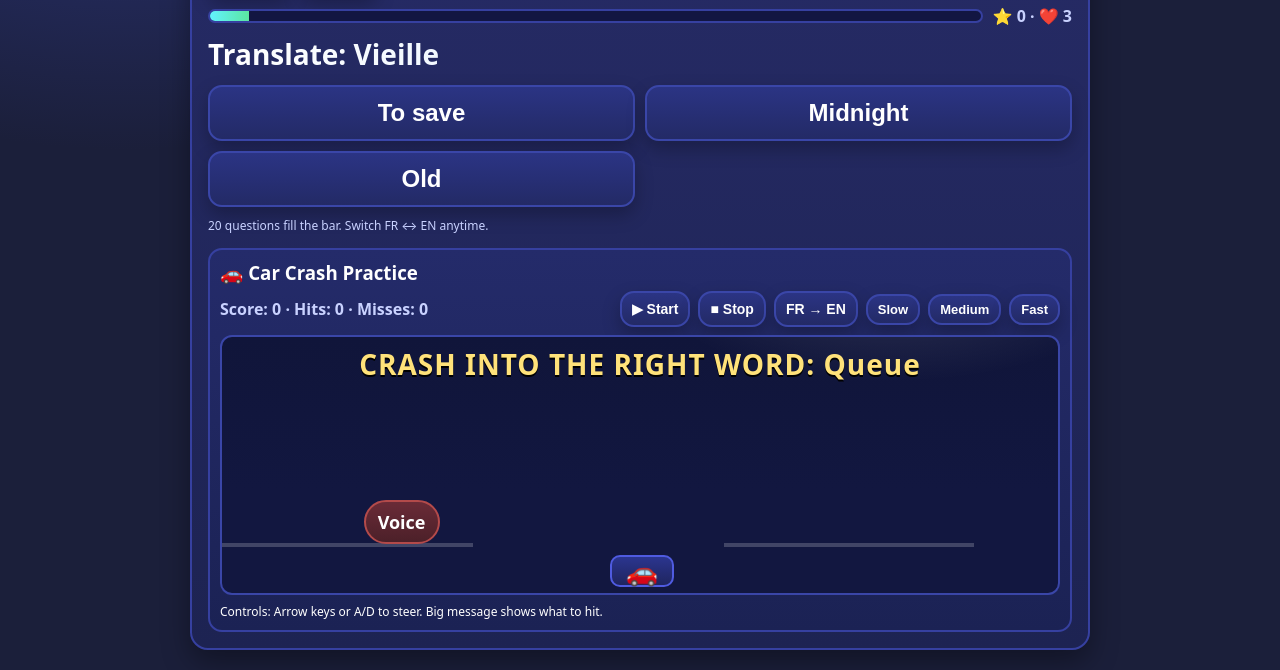
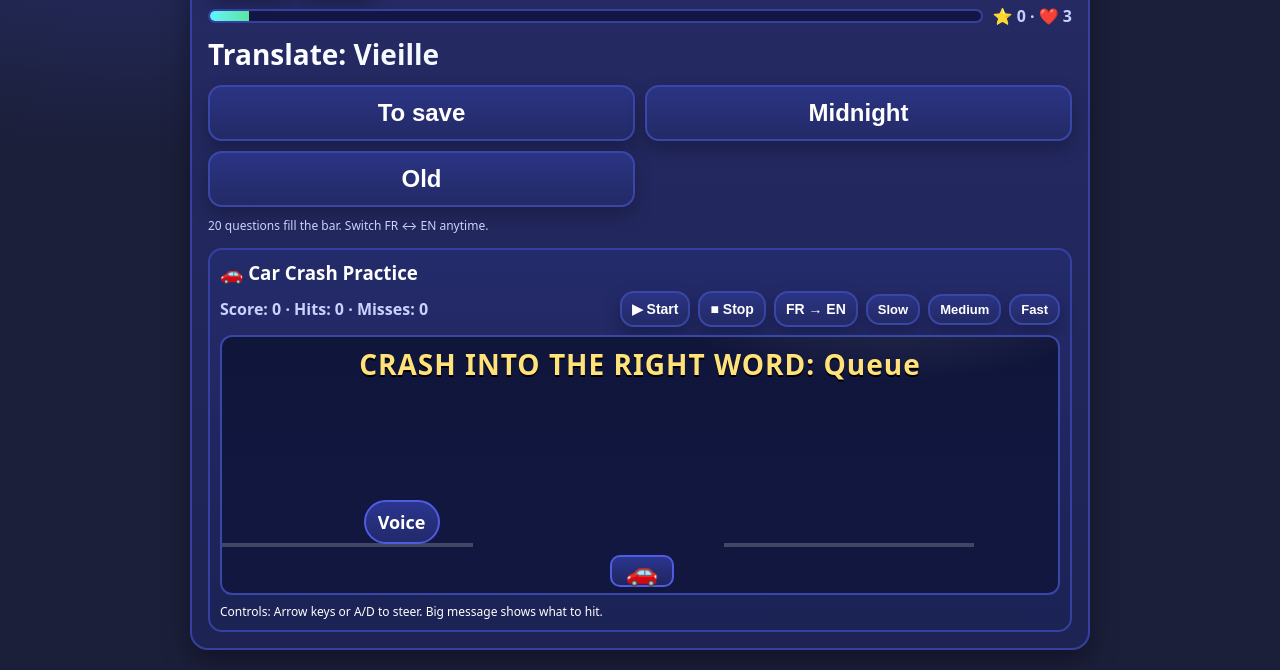
Before and after one commit to the-last-minute/learning, a plain HTML site: page index.html in a window 1280 px wide. Both pictures are taken after a click on the button "▶ Start". Shown: the part 130-800 px from the top of the page. Drawn offline with Linux system fonts and the light colour scheme.

Commit message:
Add files via upload

```diff
--- a/index.html
+++ b/index.html
@@ -83,7 +83,8 @@
     border:2px solid #4f5be0; background:linear-gradient(180deg, #2b358f, #212a6b);
     user-select:none; font-size:18px;
   }
-  .word.bad{border-color:#b34a4a; background:linear-gradient(180deg, #6a2b37, #4c2029)}
+  /* IMPORTANT: wrong words no longer look different */
+  .word.bad{border-color:#4f5be0; background:linear-gradient(180deg, #2b358f, #212a6b)}
   .boom{
     position:absolute; pointer-events:none; font-size:28px; transform:scale(1); animation:pop .4s ease-out forwards;
   }
@@ -285,7 +286,7 @@ function spawnWord(){
     : shuffle(WORDS.map(w => pDir==="FR2EN"?w.en:w.fr).filter(t => t !== currentMission.ans))[0];
 
   const w = document.createElement("div");
-  w.className = "word" + (correct ? "" : " bad");
+  w.className = "word" + (correct ? "" : " bad"); // visually identical now
   w.textContent = text;
   const r = arena.getBoundingClientRect();
   const x = Math.max(6, Math.random()*(r.width - 12 - 80));
```
